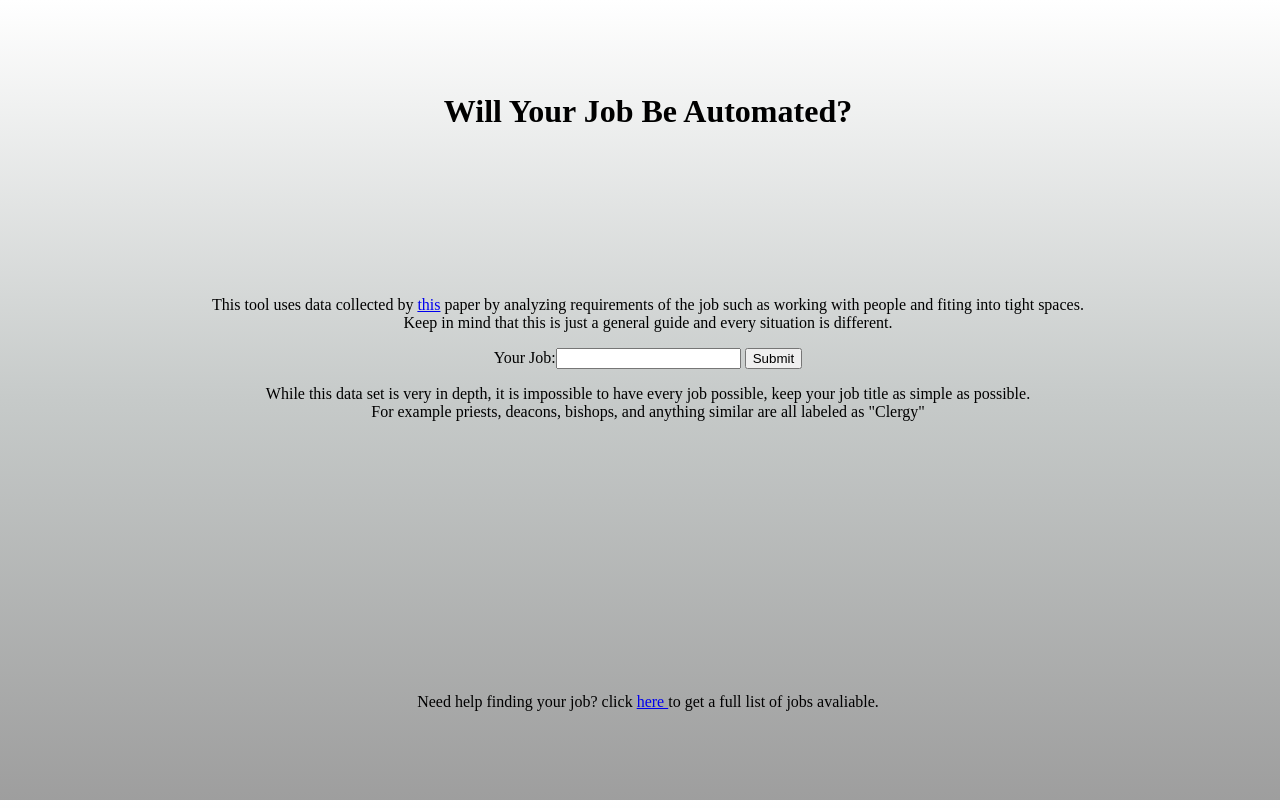
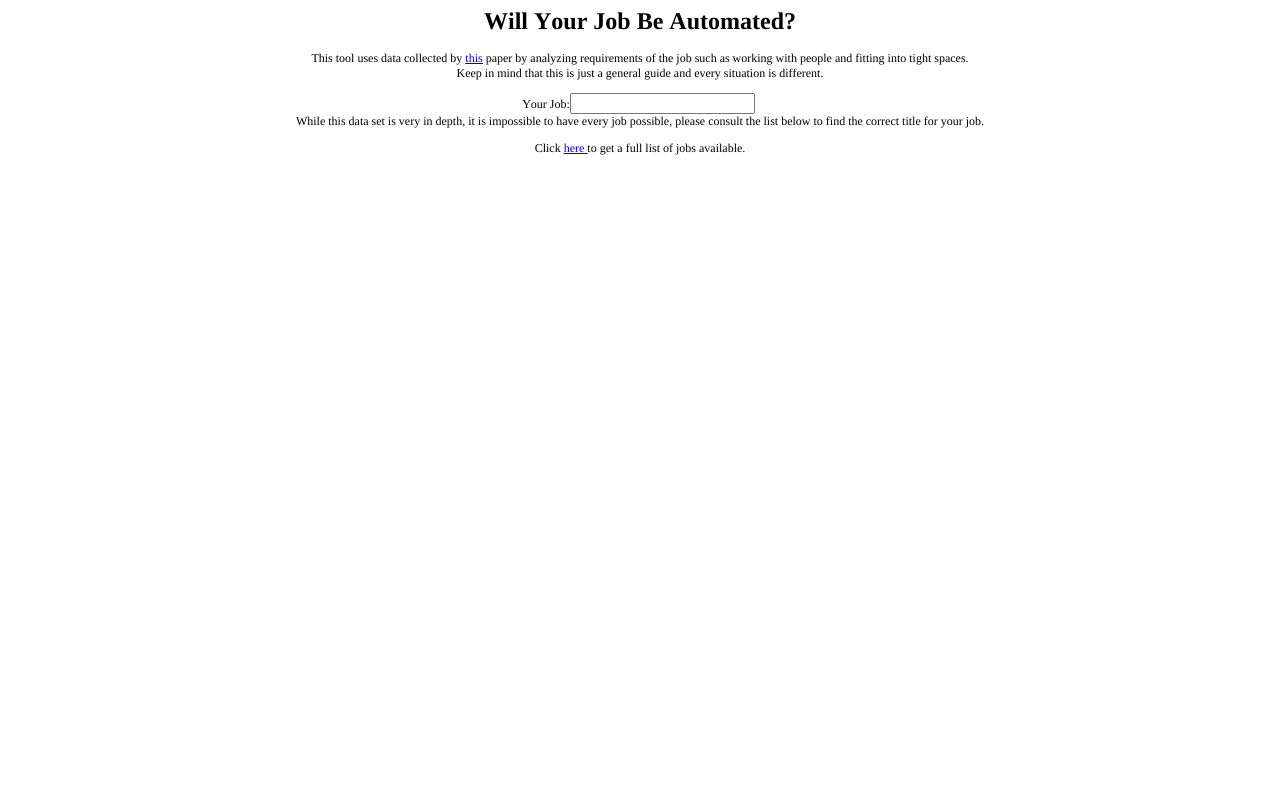
Before and after one commit to walshjack00/willsdad, a Django app: page /comics/ in a window 1280 px wide. After the commit the page ends 155 px from the top, so only its background shows below. Run offline with Django 3.2, Linux system fonts and the light colour scheme.

Commit message:
html edit

```diff
--- a/Comics/templates/comics_home.html
+++ b/Comics/templates/comics_home.html
@@ -1,62 +1,25 @@
-<!DOCTYPE html>
+<!DOCTYPE html PUBLIC "-//W3C//DTD HTML 4.01//EN" "http://www.w3.org/TR/html4/strict.dtd">
 <html>
 <head>
-<title>Automate</title>
-
-    <style type="text/css">
-        html, body {
-            height: 100%;
-            width: 100%;
-        }
-
-        .main-div {
-            padding-top: 10%;
-        }
-
-        .title {
-            padding-top: 5%;
-        }
-
-        .output {
-            padding-right: 9.75%;
-        }
-        .list {
-            padding-top: 20%
-        }
-
-    </style>
+  <meta http-equiv="Content-Type" content="text/html; charset=utf-8">
+  <meta http-equiv="Content-Style-Type" content="text/css">
+  <title>Automate</title>
+  <meta name="Generator" content="Cocoa HTML Writer">
+  <meta name="CocoaVersion" content="1348.17">
+  <style type="text/css">
+    p.p2 {margin: 0.0px 0.0px 12.0px 0.0px; text-align: center; font: 12.0px Times; color: #000000; -webkit-text-stroke: #000000}
+    p.p3 {margin: 0.0px 0.0px 0.0px 0.0px; text-align: center; font: 12.0px Times; color: #000000; -webkit-text-stroke: #000000}
+    span.s1 {font-kerning: none}
+    span.s2 {font: 12.0px Times; text-decoration: underline ; font-kerning: none; color: #0000ee; -webkit-text-stroke: 0px #0000ee}
+  </style>
 </head>
-
-<body style= "background:linear-gradient(#FFFFFF, #C6CAC9, #9E9E9E  ";>
-<div class="title">
-    <center>
-        <h1>Will Your Job Be Automated?</h1>
-    </center>
-</div>
-<div class="main-div">
-
-
-<center><p>This tool uses data collected by <a href="https://www.oxfordmartin.ox.ac.uk/downloads/academic/The_Future_of_Employment.pdf" target="_blank">this</a> paper by analyzing requirements of the job such as working with people and fiting into tight spaces.<br> Keep in mind that this is just a general guide and every situation is different.</p>
-
-<center>
-   <form method="POST">
-       {% csrf_token %}
-       {{ form }}
-       <input type="submit" value="Submit">
-   </form>
-
-</center>
-
-    <p>While this data set is very in depth, it is impossible to have every job possible, keep your job title as simple as possible.<br> For example priests, deacons, bishops, and anything similar are all labeled as "Clergy"</p></center>
-
-</div>
+<body>
+<h1 style="margin: 0.0px 0.0px 16.1px 0.0px; text-align: center; font: 24.0px Times; color: #000000; -webkit-text-stroke: #000000"><span class="s1"><b>Will Your Job Be Automated?</b></span></h1>
+<p class="p2"><span class="s1">This tool uses data collected by <a href="https://www.oxfordmartin.ox.ac.uk/downloads/academic/The_Future_of_Employment.pdf"><span class="s2">this</span></a> paper by analyzing requirements of the job such as working with people and fitting into tight spaces.<br>
+Keep in mind that this is just a general guide and every situation is different.</span></p>
+<p class="p3"><span class="s1">{% csrf_token %} {{ form }}<span class="Apple-converted-space"> </span></span></p>
+<p class="p2"><span class="s1">While this data set is very in depth, it is impossible to have every job possible, please consult the list below to find the correct title for your job.<br>
+</span></p>
+<p class="p3"><span class="s1"><span class="Apple-converted-space"> </span>Click <a href="https://1drv.ms/x/s!AoYXE9KolyyLgxt1l4PPYhh4IhK7"><span class="s2">here </span></a>to get a full list of jobs available.<span class="Apple-converted-space"> </span></span></p>
 </body>
-<div class="list">
-    <center>
-    <p6>
-Need help finding your job? click <a href="https://1drv.ms/x/s!AoYXE9KolyyLgxt1l4PPYhh4IhK7" target="_blank"> here </a>to get a full list of jobs avaliable.
-    </p6>
-    </center>
-</div>
-
 </html>
```
